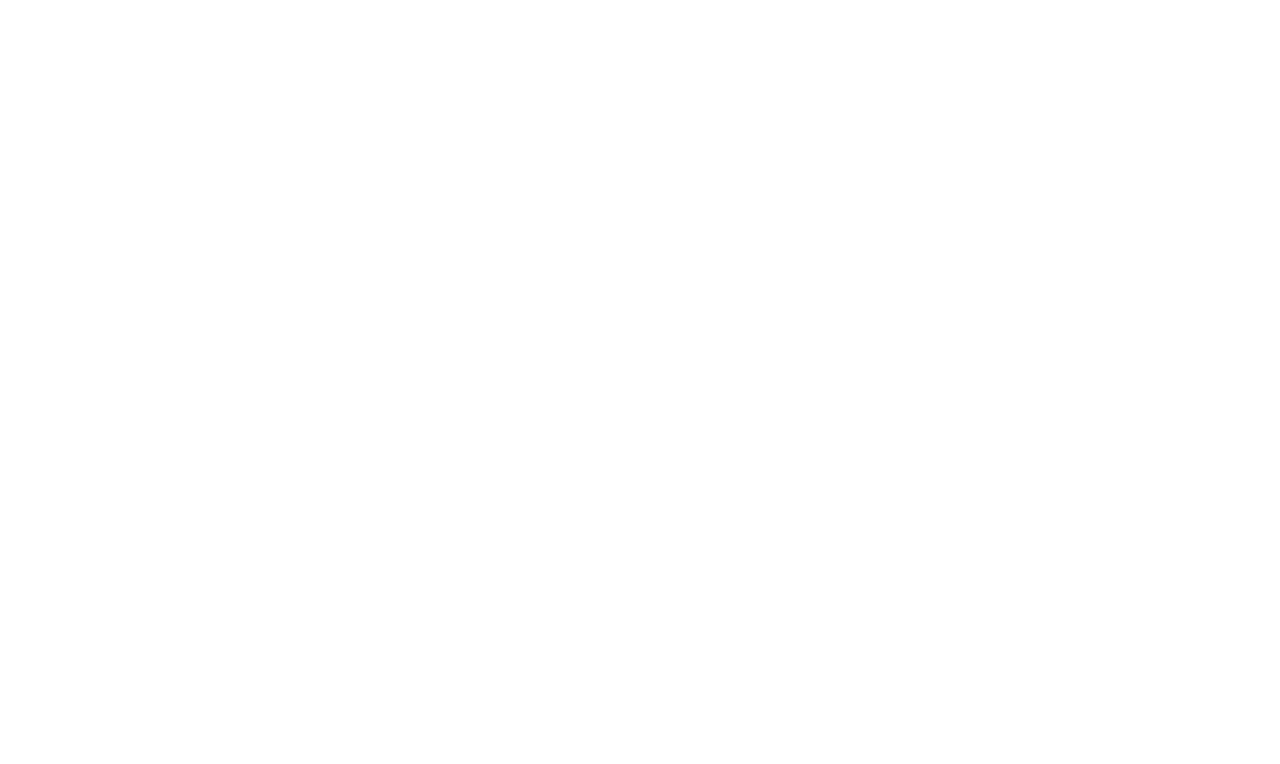
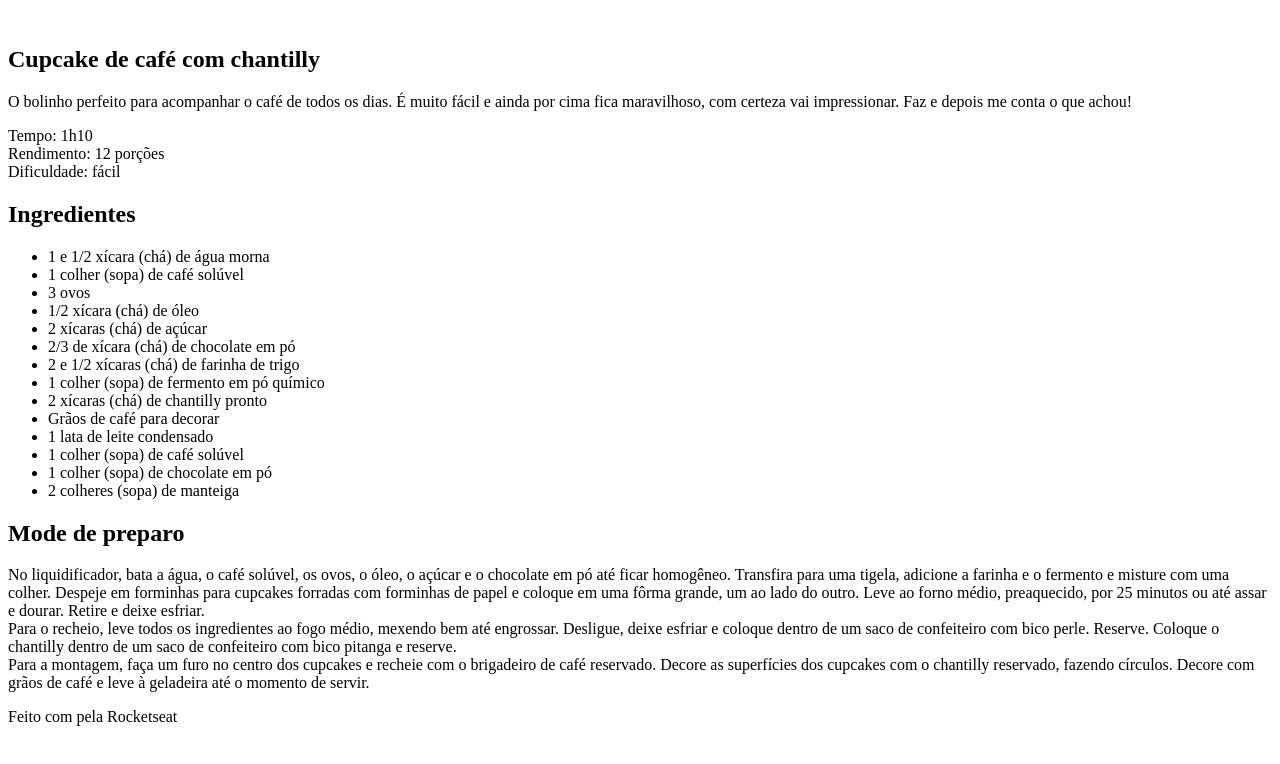
Before and after one commit to ogabrielmacedo-dev/Projeto-Receita, a plain HTML site: page index.html in a window 1280 px wide. Drawn offline with Linux system fonts and the light colour scheme.

Commit message:
Iniciando o HTML

```diff
--- a/index.html
+++ b/index.html
@@ -1,9 +1,56 @@
 <!DOCTYPE html>
 <html lang="pt-br">
-  <head>
-    <meta charset="UTF-8" />
-    <meta name="viewport" content="width=device-width, initial-scale=1.0" />
-    <title>Cook Book</title>
-  </head>
-  <body></body>
+	<head>
+		<meta charset="UTF-8" />
+		<meta name="viewport" content="width=device-width, initial-scale=1.0" />
+		<title>Cook Book</title>
+	</head>
+
+	<body>
+		<div id="page">
+			<img src="" alt="" />
+		</div>
+		<main>
+			<section id="about">
+				<h1>Cupcake de café com chantilly</h1>
+				<p>O bolinho perfeito para acompanhar o café de todos os dias. É muito fácil e ainda por cima fica maravilhoso, com certeza vai impressionar. Faz e depois me conta o que achou!</p>
+				<p>
+					Tempo: 1h10 <br />
+					Rendimento: 12 porções <br />
+					Dificuldade: fácil
+				</p>
+			</section>
+			<section id="ingredients">
+				<h2>Ingredientes</h2>
+				<ul>
+					<li>1 e 1/2 xícara (chá) de água morna</li>
+					<li>1 colher (sopa) de café solúvel</li>
+					<li>3 ovos</li>
+					<li>1/2 xícara (chá) de óleo</li>
+					<li>2 xícaras (chá) de açúcar</li>
+					<li>2/3 de xícara (chá) de chocolate em pó</li>
+					<li>2 e 1/2 xícaras (chá) de farinha de trigo</li>
+					<li>1 colher (sopa) de fermento em pó químico</li>
+					<li>2 xícaras (chá) de chantilly pronto</li>
+					<li>Grãos de café para decorar</li>
+					<li>1 lata de leite condensado</li>
+					<li>1 colher (sopa) de café solúvel</li>
+					<li>1 colher (sopa) de chocolate em pó</li>
+					<li>2 colheres (sopa) de manteiga</li>
+				</ul>
+			</section>
+			<section id="preparation">
+				<h2>Mode de preparo</h2>
+				<p>
+					No liquidificador, bata a água, o café solúvel, os ovos, o óleo, o açúcar e o chocolate em pó até ficar homogêneo. Transfira para uma tigela, adicione a farinha e o fermento e misture com uma colher. Despeje em forminhas para cupcakes forradas com forminhas de papel e coloque em uma fôrma grande, um ao lado do outro. Leve ao forno médio, preaquecido, por 25 minutos ou até assar e dourar. Retire e deixe esfriar. <br />
+
+					Para o recheio, leve todos os ingredientes ao fogo médio, mexendo bem até engrossar. Desligue, deixe esfriar e coloque dentro de um saco de confeiteiro com bico perle. Reserve. Coloque o chantilly dentro de um saco de confeiteiro com bico pitanga e reserve. <br />
+
+					Para a montagem, faça um furo no centro dos cupcakes e recheie com o brigadeiro de café reservado. Decore as superfícies dos cupcakes com o chantilly reservado, fazendo círculos. Decore com grãos de café e leve à geladeira até o momento de servir.
+				</p>
+			</section>
+		</main>
+
+		<footer id="rodape">Feito com pela Rocketseat</footer>
+	</body>
 </html>
```
